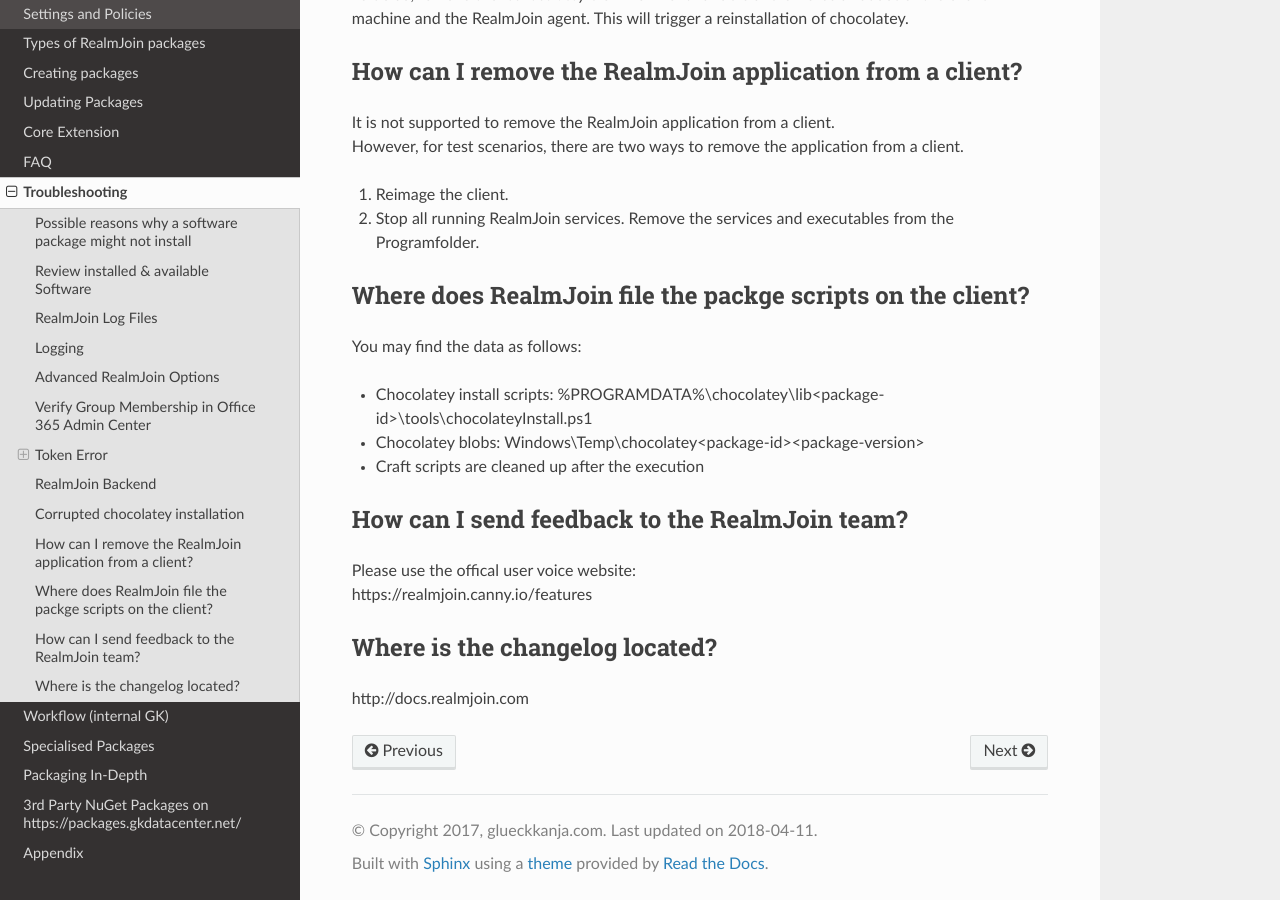
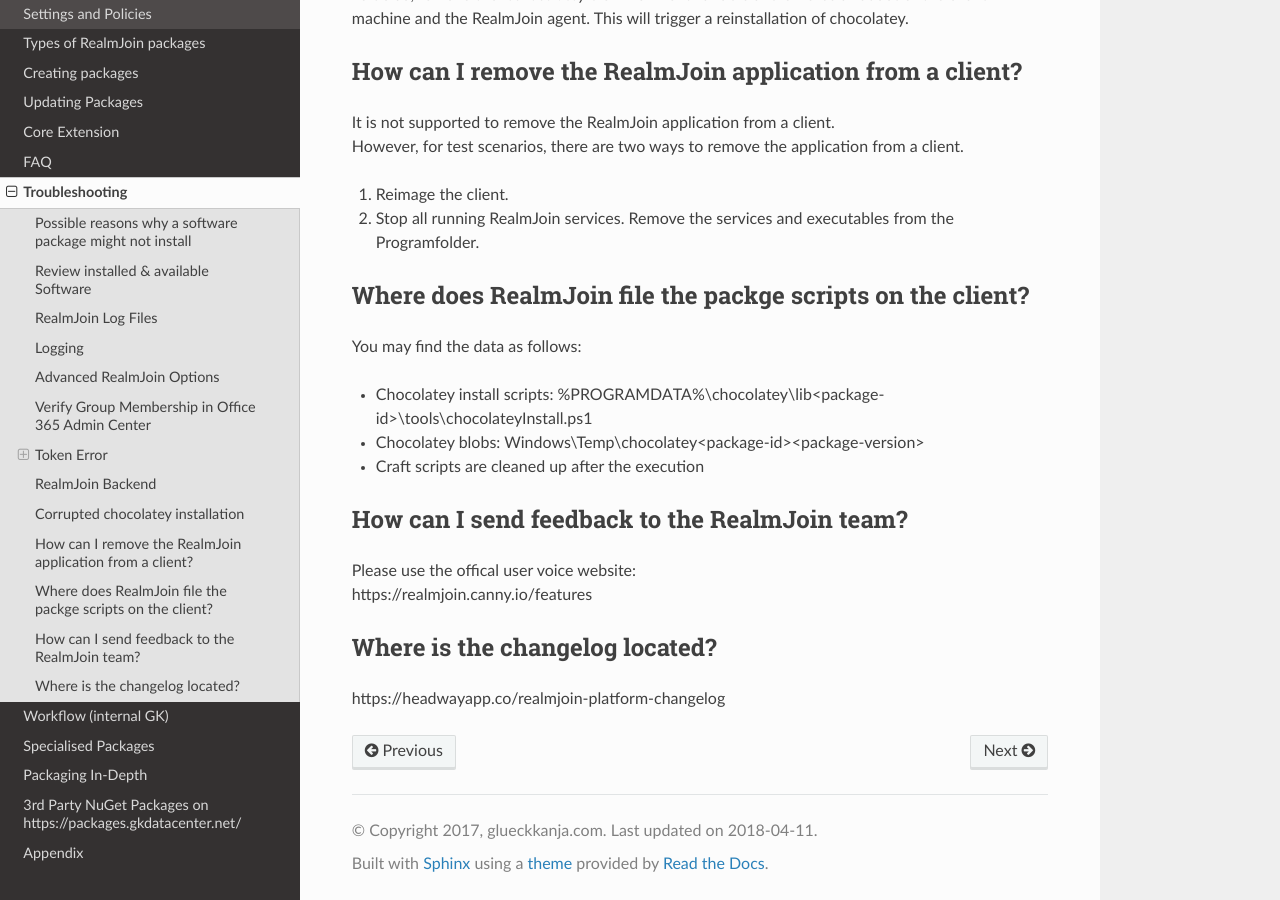
Before and after one commit to bb-froggy/realmjoin-docs, a Sphinx documentation site: the page built from docs/troubleshooting.md, in a window 1280 px wide and 900 px high, scrolled down 9491 px. Built offline with Sphinx 7.4.7 and the Read the Docs theme 2.0.0, drawn with Linux system fonts in a browser that asks for light colours; some of the changed lines change nothing that is shown.

Commit message:
link
corrected link

```diff
--- a/docs/troubleshooting.md
+++ b/docs/troubleshooting.md
@@ -155,4 +155,4 @@
 https://realmjoin.canny.io/features
 
 ## Where is the changelog located?
-http://docs.realmjoin.com
+https://headwayapp.co/realmjoin-platform-changelog
```
